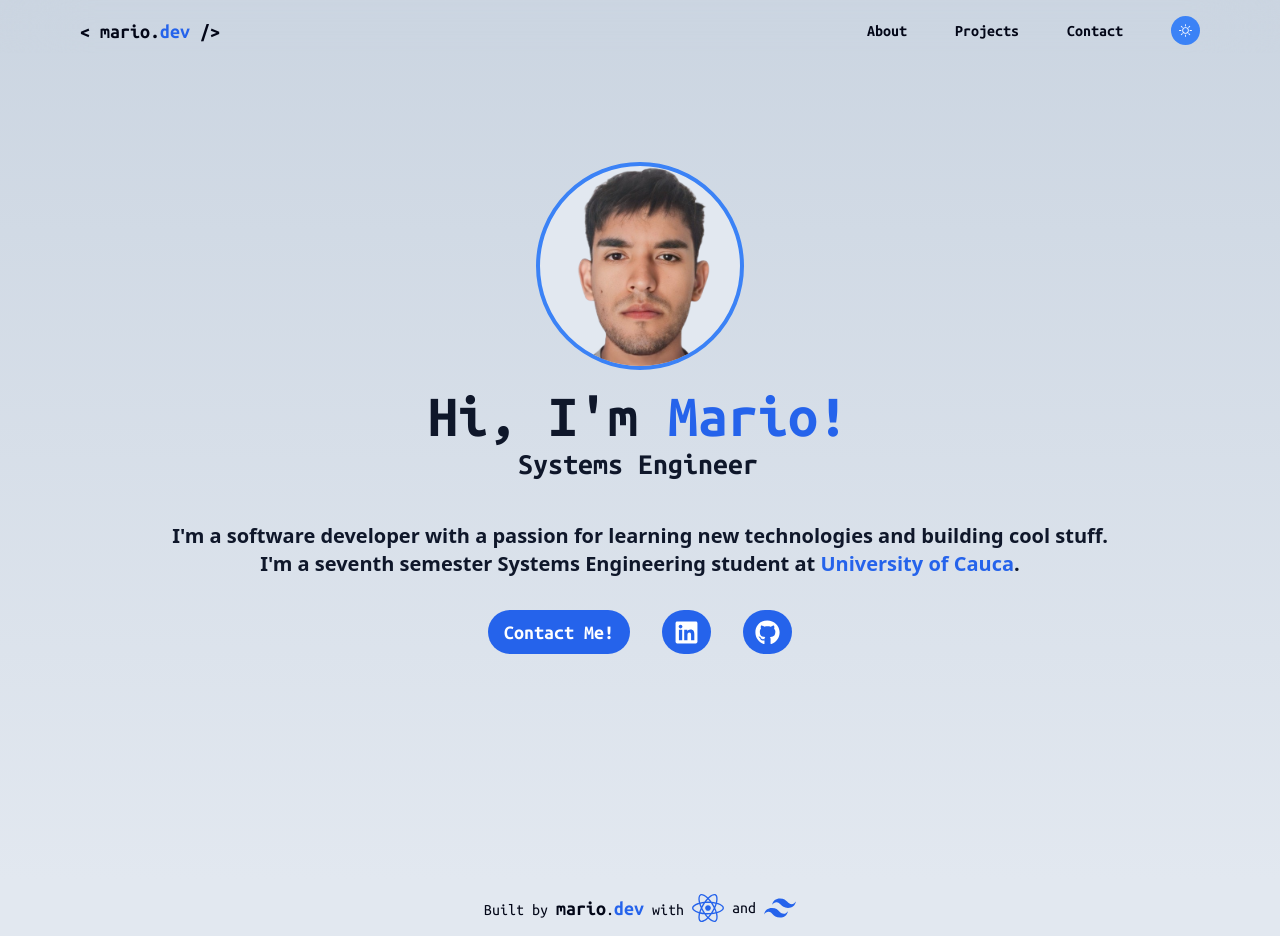
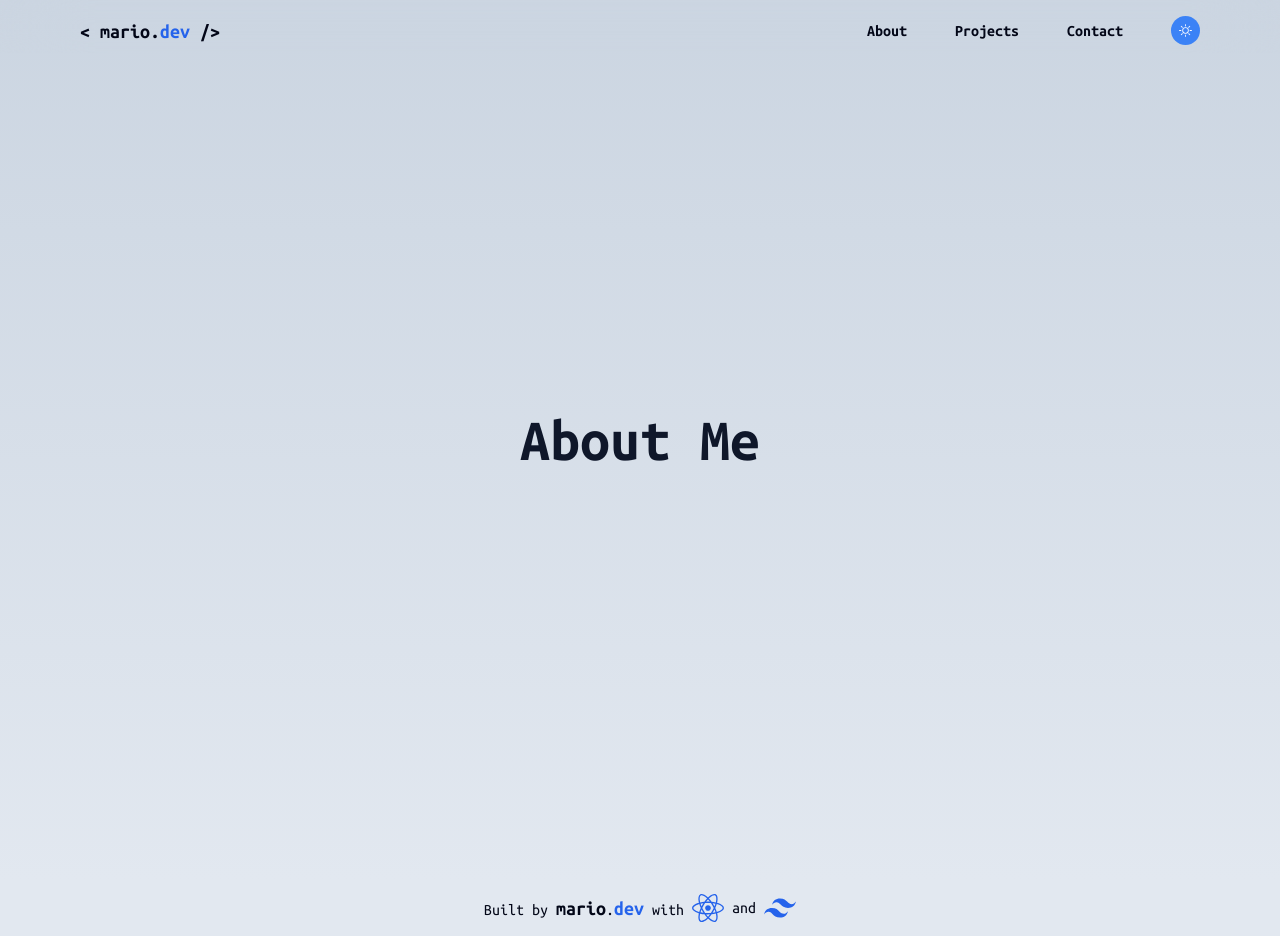
Before and after one commit to cmperdomo17/my_portfolio, a React (Create React App) app: page /about in a window 1280 px wide. Built offline with nearby package versions, Linux system fonts and the light colour scheme.

Commit message:
Router Dom and NavLinks

```diff
--- a/package.json
+++ b/package.json
@@ -9,6 +9,7 @@
     "react": "^18.2.0",
     "react-dom": "^18.2.0",
     "react-icons": "^4.12.0",
+    "react-router-dom": "^6.21.1",
     "react-scripts": "5.0.1",
     "web-vitals": "^2.1.4"
   },
--- a/src/App.js
+++ b/src/App.js
@@ -1,16 +1,34 @@
+import React from "react";
+import { ThemeProvider } from './components/Theme';
+
 import Home from "./components/Home";
 import NavBar from "./components/Navbar";
 import Footer from "./components/Footer";
-import React from "react";
-import { ThemeProvider } from './components/Theme';
+import Projects from "./components/Projects";
+import AboutMe from "./components/About";
+import Contact from "./components/Contact";
+
+
+import {
+    BrowserRouter as Router,
+    Routes,
+    Route
+} from "react-router-dom";
 
 const App = () => {
     return (
-        <ThemeProvider>
-            <NavBar />
-            <Home />
-            <Footer />
-        </ThemeProvider>
+        <Router>
+            <ThemeProvider>
+                <NavBar />
+                <Routes>
+                    <Route path="/" element={<Home />} />
+                    <Route path="/projects" element={<Projects />} />
+                    <Route path="/about" element={<AboutMe />} />
+                    <Route path="/contact" element={<Contact />} />
+                </Routes>
+                <Footer />
+            </ThemeProvider>
+        </Router>
     )
 }
 
--- /dev/null
+++ b/src/components/About.jsx
@@ -0,0 +1,20 @@
+import React, { useContext } from "react";
+import { ThemeContext } from './Theme';
+
+const AboutMe = () => {
+    const { darkMode } = useContext(ThemeContext);
+
+    return (
+        <div className={`flex flex-col justify-center text-center h-[100vh] md:h-[110vh] ${darkMode ? 'bg-gradient-to-b from-black to-slate-950' : 'bg-gradient-to-b from-slate-300 to-slate-200'}`}>
+            <div className="flex justify-center">
+                <div className="font-ubuntu-mono font-bold">
+                    <h1 className={`text-4xl md:text-6xl ${darkMode ? 'text-white' : 'text-slate-900'}`}>
+                        About Me
+                    </h1>
+                </div>
+            </div>
+        </div>
+    )
+}
+
+export default AboutMe
--- /dev/null
+++ b/src/components/Contact.jsx
@@ -0,0 +1,20 @@
+import React, { useContext } from "react";
+import { ThemeContext } from './Theme';
+
+const Contact = () => {
+    const { darkMode } = useContext(ThemeContext);
+
+    return (
+        <div className={`flex flex-col justify-center text-center h-[100vh] md:h-[110vh] ${darkMode ? 'bg-gradient-to-b from-black to-slate-950' : 'bg-gradient-to-b from-slate-300 to-slate-200'}`}>
+            <div className="flex justify-center">
+                <div className="font-ubuntu-mono font-bold">
+                    <h1 className={`text-4xl md:text-6xl ${darkMode ? 'text-white' : 'text-slate-900'}`}>
+                        Contact
+                    </h1>
+                </div>
+            </div>
+        </div>
+    )
+}
+
+export default Contact
--- a/src/components/Footer.jsx
+++ b/src/components/Footer.jsx
@@ -7,17 +7,17 @@ const Footer = () => {
     const { darkMode } = useContext(ThemeContext);
 
     return (
-        <div>
         <footer className={`flex justify-center items-center text-center h-14 ${darkMode ? 'bg-slate-950 text-white' : 'bg-slate-200 text-slate-950'}`}>
             <p className="text-md font-ubuntu-mono flex items-center justify-center space-x-2">
-                    <span className={`${darkMode ? 'text-zinc-300' : 'text-slate-950'}`}>Built by <span className={`${darkMode ? 'text-white' : 'text-slate-950'} font-semibold text-xl`}>mario</span>.<span className={`${darkMode ? 'text-blue-400' : 'text-blue-600'} font-semibold text-xl`}>dev</span> with</span>
+                <span className={`${darkMode ? 'text-zinc-300' : 'text-slate-950'}`}>
+                    Built by <span className={`${darkMode ? 'text-white' : 'text-slate-950'} font-semibold text-xl`}>mario</span>.
+                    <span className={`${darkMode ? 'text-blue-400' : 'text-blue-600'} font-semibold text-xl`}>dev</span> with</span>
                 <FaReact size={32}className={`${darkMode ? 'text-blue-400' : 'text-blue-600'}`} />
                 <span className={`${darkMode ? 'text-zinc-300' : 'text-slate-950'}`}>and</span>
                 <SiTailwindcss size={32} className={`${darkMode ? 'text-blue-400' : 'text-blue-600'}`} />
             </p>
         </footer>
-        </div>
-    )
+    );
 }
 
 export default Footer;
--- a/src/components/Home.jsx
+++ b/src/components/Home.jsx
@@ -1,6 +1,7 @@
 import React, { useContext } from "react";
 import { ThemeContext } from './Theme';
 import { FaLinkedin, FaGithub } from 'react-icons/fa';
+import { Link } from 'react-router-dom';
 
 const Home = () => {
     const { darkMode } = useContext(ThemeContext);
@@ -9,13 +10,13 @@ const Home = () => {
 
     <div className={`flex flex-col justify-center h-[100vh] md:h-[110vh] ${darkMode ? 'bg-gradient-to-b from-black to-slate-950' : 'bg-gradient-to-b from-slate-300 to-slate-200'}`}>
 
-        <div className="flex justify-center pb-4">
+        <Link to='/about' className="flex justify-center pb-4">
             <img
                 src={`${process.env.PUBLIC_URL}/me2.png`}
                 alt="Mario"
                 className={`w-40 h-40 md:w-52 md:h-52 rounded-full border-4 hover:scale-105 transition-all ease-out ${darkMode ? 'bg-blue-400' : 'bg-slate-200 border-blue-500'}`}
             />
-        </div>
+        </Link>
 
         <div className="font-ubuntu-mono font-bold text-center">
 
@@ -43,9 +44,11 @@ const Home = () => {
             </div>
 
             <div className="flex justify-center pb-12 pt-4">
-                <button className={`p-2 px-4 m-4 text-xl rounded-full hover:scale-110 transition-all duration-200 ${darkMode ? 'bg-blue-400 text-slate-900' : 'bg-blue-600 text-white'}`}>
+
+                <Link to="/contact" className={`p-2 px-4 m-4 text-xl rounded-full hover:scale-110 transition-all duration-200 ${darkMode ? 'bg-blue-400 text-slate-900' : 'bg-blue-600 text-white'}`}>
                     Contact Me!
-                </button>
+                </Link>
+
                 <a href="https://www.linkedin.com/in/mario-perdomo-ramos-28506b251/" target="_blank" rel="noopener noreferrer" className={`p-2 px-3 m-4 text-xl rounded-full hover:scale-125 transition-all duration-200 ${darkMode ? 'bg-blue-400 text-slate-900' : 'bg-blue-600 text-white'} flex items-center justify-center`}>
                     <FaLinkedin size={25} />
                 </a>
--- a/src/components/Navbar.jsx
+++ b/src/components/Navbar.jsx
@@ -2,37 +2,38 @@ import React, { useContext } from "react";
 import { ThemeContext } from './Theme';
 import { FaMoon } from "react-icons/fa";
 import {BsSun} from "react-icons/bs";
+import { Link } from 'react-router-dom';
 
 const NavBar = () => {
     const { darkMode, handleClick } = useContext(ThemeContext);
 
-    const NavLink = ({ children, href }) => (
-        <a href={href} className={`hover:scale-125 cursor-pointer ${darkMode ? 'hover:text-blue-400' : 'hover:text-blue-600' } transition-all ease-out`}>
-          {children}
-        </a>
+    const NavLink = ({ children, to }) => (
+        <Link to={to} className={`hover:scale-125 cursor-pointer ${darkMode ? 'hover:text-blue-400' : 'hover:text-blue-600' } transition-all ease-out`}>
+            {children}
+        </Link>
     );
 
     return (
         <div>
             <nav className={`${darkMode ? 'bg-transparent text-white' : 'bg-transparent text-slate-950'}`}>
                 <div className="flex flex-col md:flex-row fixed w-full justify-between items-center pt-4 pb-2 px-20 backdrop-blur-2xl">
-                    <div className="font-ubuntu-mono font-bold text-center cursor-pointer mb-4 md:mb-0">
+                    <Link to='/' className="font-ubuntu-mono font-bold text-center cursor-pointer mb-4 md:mb-0">
                         <h1 className="text-xl hover:scale-110 transition-all ease-out ">
                             &lt; mario.<span className={`${darkMode ? 'text-blue-300' : 'text-blue-600' }`}>dev </span>/&gt;
                         </h1>
-                    </div>
+                    </Link>
 
                     <div className={`flex items-center space-x-12 font-ubuntu-mono font-semibold text-sm duration-500 md:text-base`}>
 
-                        <NavLink href="#about">
+                        <NavLink to="/about">
                             About
                         </NavLink>
 
-                        <NavLink href="#projects">
+                        <NavLink to="/projects">
                             Projects
                         </NavLink>
 
-                        <NavLink href="#contact">
+                        <NavLink to="/contact">
                             Contact
                         </NavLink>
 
--- /dev/null
+++ b/src/components/Projects.jsx
@@ -0,0 +1,20 @@
+import React, { useContext } from "react";
+import { ThemeContext } from './Theme';
+
+const Projects = () => {
+    const { darkMode } = useContext(ThemeContext);
+
+    return (
+        <div className={`flex flex-col justify-center text-center h-[100vh] md:h-[110vh] ${darkMode ? 'bg-gradient-to-b from-black to-slate-950' : 'bg-gradient-to-b from-slate-300 to-slate-200'}`}>
+            <div className="flex justify-center">
+                <div className="font-ubuntu-mono font-bold">
+                    <h1 className={`text-4xl md:text-6xl ${darkMode ? 'text-white' : 'text-slate-900'}`}>
+                        My Projects
+                    </h1>
+                </div>
+            </div>
+        </div>
+    )
+}
+
+export default Projects
```
Also changed, not shown: 1 other file (tests, documents, lock files or other folders). Lines whose indentation alone changed are shown as unchanged.
